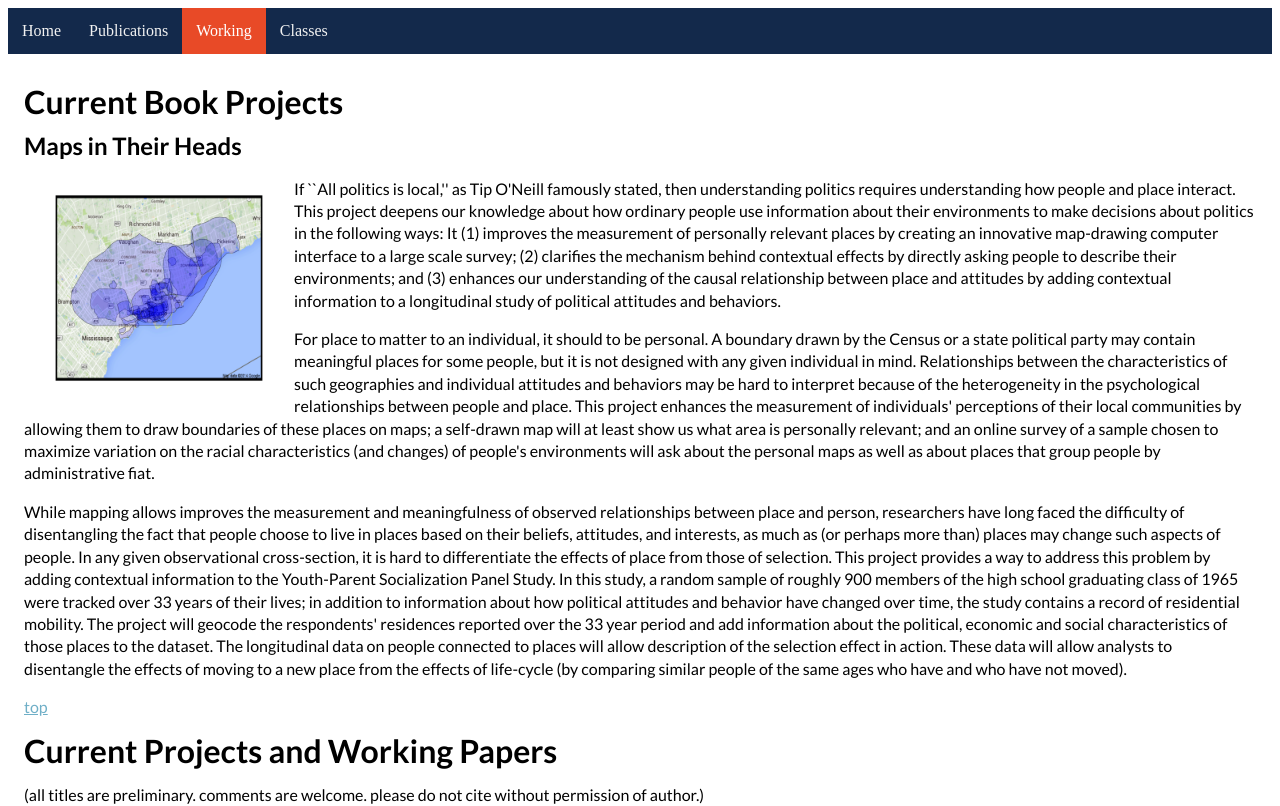
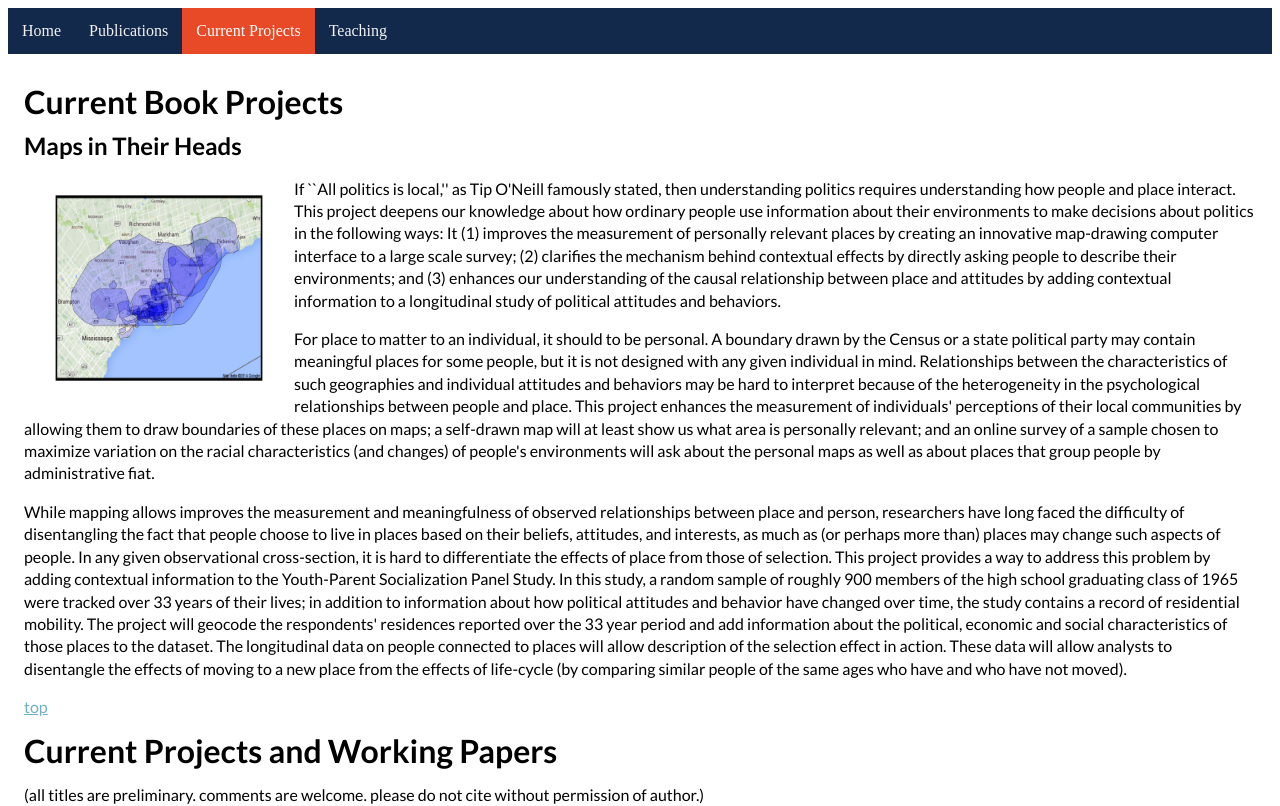
Before and after one commit to cjwong/cjwong.github.io, a plain HTML site: page papers.html in a window 1280 px wide. Shown: the top 806 px of the page. Drawn offline with Linux system fonts and the light colour scheme.

Commit message:
Update papers.html

```diff
--- a/papers.html
+++ b/papers.html
@@ -17,8 +17,8 @@
 		<div id="navbar">
 			<a href="index.html"> Home </a>
 			<a href="published.html"> Publications</a>
-			<a class="active" href="papers.html"> Working </a>
-			<a href="teaching.html"> Classes </a>
+			<a class="active" href="papers.html"> Current Projects </a>
+			<a href="teaching.html"> Teaching </a>
 		</div>
 
 
```
